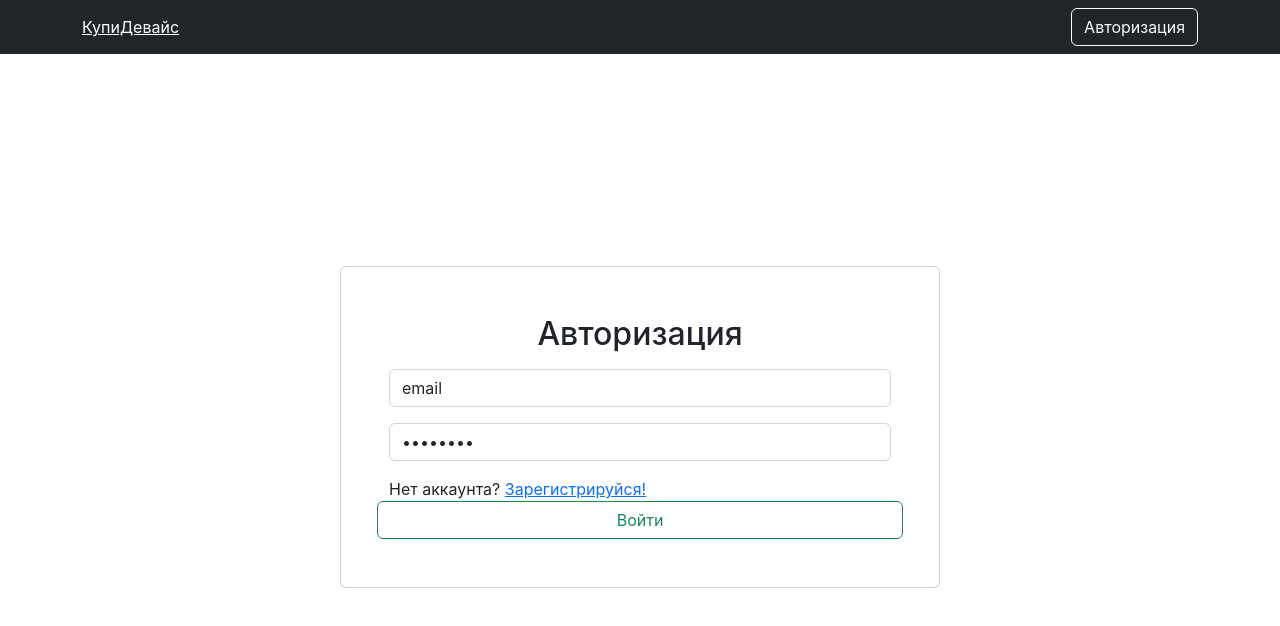
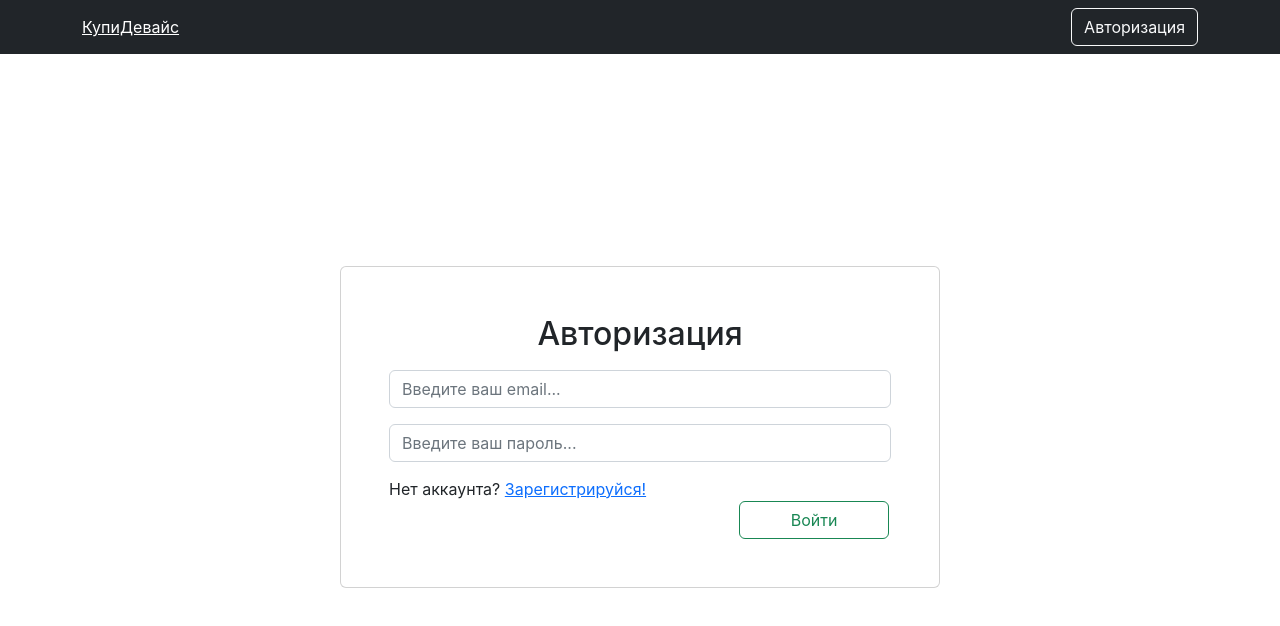
Before and after one commit to kathriciya/store, a React (Create React App) app in the folder client/: page / in a window 1280 px wide. Both pictures are taken after a click on the button "Авторизация". Shown: the top 626 px of the page. Built offline with nearby package versions, Linux system fonts and the light colour scheme; no server answers.

Commit message:
update AuthPage

```diff
--- a/client/src/pages/Auth.js
+++ b/client/src/pages/Auth.js
@@ -1,14 +1,39 @@
-import React from 'react';
+import cn from 'classnames';
+import { observer } from 'mobx-react-lite';
+import React, { useContext, useState } from 'react';
 import { Container, Form } from 'react-bootstrap';
 import Button from 'react-bootstrap/Button';
 import Card from 'react-bootstrap/Card';
 import Row from 'react-bootstrap/Row';
-import { NavLink, useLocation } from 'react-router-dom';
-import { LOGIN_ROUTE, REGISTRATION_ROUTE } from '../utils/consts';
+import { NavLink, useLocation, useNavigate } from 'react-router-dom';
+import { Context } from '../context/Context';
+import { login, registration } from '../http/userAPI';
+import { LOGIN_ROUTE, REGISTRATION_ROUTE, SHOP_ROUTE } from '../utils/consts';
+import s from './Auth.module.css';
 
-function Auth() {
+const Auth = observer(() => {
+  const { user } = useContext(Context);
+  const navigate = useNavigate();
   const location = useLocation();
   const isLogin = location.pathname === LOGIN_ROUTE;
+  const [email, setEmail] = useState('');
+  const [password, setPassword] = useState('');
+
+  const click = async () => {
+    try {
+      let data;
+      if (isLogin) {
+        data = await login(email, password);
+      } else {
+        data = await registration(email, password);
+      }
+      user.setUser(user);
+      user.setIsAuth(true);
+      navigate(SHOP_ROUTE);
+    } catch (e) {
+      alert(e.response.data.message);
+    }
+  };
   return (
     <Container
       className="d-flex justify-content-center align-items-center"
@@ -20,15 +45,17 @@ function Auth() {
           <Form.Control
             className="mt-3"
             placeholder="Введите ваш email..."
-            value="email"
+            value={email}
+            onChange={(e) => setEmail(e.target.value)}
           />
           <Form.Control
             className="mt-3"
             placeholder="Введите ваш пароль..."
-            value="password"
             type="password"
+            value={password}
+            onChange={(e) => setPassword(e.target.value)}
           />
-          <Row className="d-flex justify-content-between mt-3 pl-3 pr-3">
+          <Row className={cn('d-flex', s.wrap)}>
             {isLogin
               ? (
                 <div>
@@ -45,8 +72,9 @@ function Auth() {
                 </div>
               )}
             <Button
+              className={s.btn}
               variant="outline-success"
-              onClick={() => console.log('click')}
+              onClick={click}
             >
               {isLogin ? 'Войти' : 'Регистрация'}
             </Button>
@@ -56,6 +84,6 @@ function Auth() {
       </Card>
     </Container>
   );
-}
+});
 
 export default Auth;
--- /dev/null
+++ b/client/src/pages/Auth.module.css
@@ -0,0 +1,12 @@
+.btn {
+    width: 150px;
+    margin-left: auto;
+    margin-right: -10px;
+}
+
+.wrap {
+    margin-top: 15px;
+    justify-content: space-between;
+    flex-direction: row;
+    width: 100%;
+}
```
